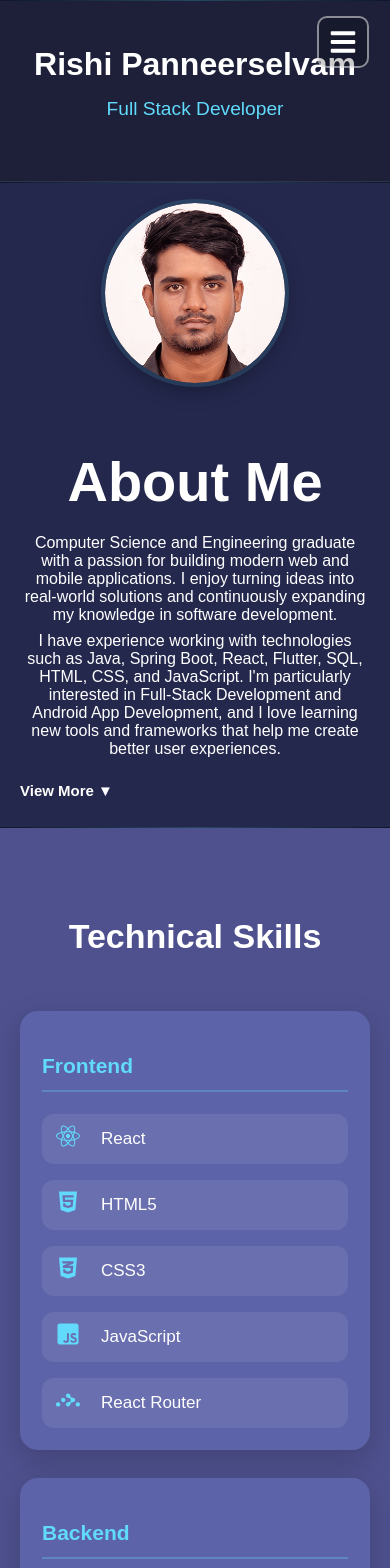
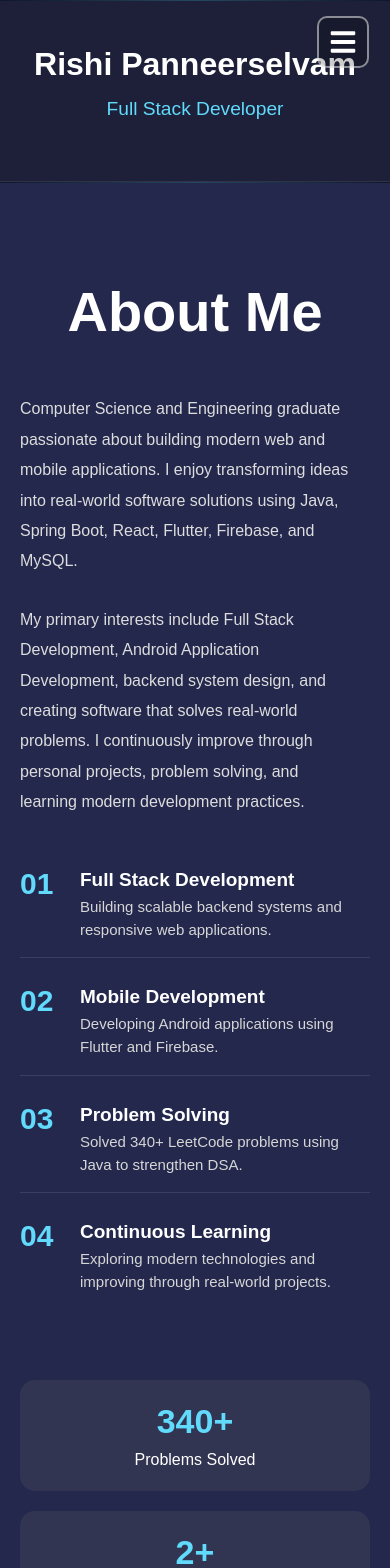
Before and after one commit to Rishi2553/portfolio-v2, a React (Vite) app: page / in a window 390 px wide. Shown: the top 1568 px of the page. Built offline with nearby package versions, Linux system fonts and the light colour scheme.

Commit message:
feat(ui): improve portfolio layout, project pages, routing and About Me section

```diff
--- a/src/pages/home/sections/About-me.css
+++ b/src/pages/home/sections/About-me.css
@@ -1,207 +1,225 @@
-.about-me {
-  display: flex;
-  width: 100%;
-  align-items: center;
-  gap: 2rem;
-  background-color: #24284d;
-  overflow-x: hidden;
-  box-sizing: border-box;
-  padding: 20px 30px 20px 30px;
-
-  overflow: hidden;
-  transition: all 2s ease;
-  /* max-height: 500px; */
-}
-.profile-picture-wrapper {
-    display: none;
-}
-.profile-picture {
-    display: none;
-
-    width: 180px;
-    height: 180px;
-
-    margin: 0 auto 20px;
-
-    border-radius: 50%;
-    overflow: hidden;
-
-    background: #313552;
-
-    box-shadow:
-        0 0 0 4px rgba(97,218,251,.15),
-        0 8px 20px rgba(0,0,0,.3);
+.about-me{
+    background:#24284d;
+    padding:70px 40px;
 }
 
-.profile-picture:hover {
-  transform: scale(1.05);
-  transition: transform 0.3s ease;
+/* =========================
+   LAYOUT
+========================= */
+
+.about-content{
+    display:grid;
+    grid-template-columns:1.15fr .85fr;
+    gap:55px;
+    margin-top:50px;
+    align-items:center;
 }
 
-.profile-picture img {
-     width: 100%;
-    height: 100%;
+/* =========================
+   LEFT
+========================= */
 
-    border-radius: 50%;
+.about-description{
+    display:flex;
+    flex-direction:column;
+    justify-content:center;
+    gap:36px;
 
-    object-fit: cover;
-  /* transition: max-height 2s ease, opacity 0.3s ease 0.3s; */
+    max-width:95%;
 }
 
-@keyframes fadeIn {
-  from {
-    opacity: 0;
-    transform: scale(0.5);
+.text{
+    color:#ddd;
+    font-size:18px;
+    line-height:1.9;
+    margin:0;
 }
 
-  to {
-    opacity: 1;
-    transform: scale(1);
-  }
+/* =========================
+   RIGHT
+========================= */
+
+.about-highlights{
+    display:flex;
+    flex-direction:column;
+    gap:6px;
 }
 
-.section-heading {
-  font-size: 2.5rem;
-  font-weight: 700;
-  color: white;
-  margin-bottom: 30px;
+.highlight{
+    display:flex;
+    align-items:flex-start;
+    gap:16px;
+    padding:14px 0;
+    border-bottom:1px solid rgba(255,255,255,.10);
 }
 
-.contact-info {
-  width: 100%;
-  display: flex;
-  flex-direction: column;
-  /* stack h2 and p vertically */
-  justify-content: center;
-  /* max-width: 850px; */
-  animation: contactFadeIn 2s ease forwards;
+.highlight:last-child{
+    border-bottom:none;
 }
 
-@keyframes contactFadeIn {
-  from {
-    opacity: 0;
-    /* transform: scale(0.5); */
-    transform: translateX(-100px);
+.number{
+    color:#61dafb;
+    font-size:30px;
+    font-weight:700;
+    min-width:45px;
+    line-height:1;
 }
 
-  to {
-    opacity: 1;
-    /* transform: scale(1); */
-    transform: translateX(0px);
-  }
+.highlight h3{
+    color:white;
+    margin:0 0 4px;
+    font-size:18px;
+    font-weight:700;
 }
 
-.contact-info h2 {
-  margin-bottom: 1rem;
+.highlight p{
+    color:#d6d6d6;
+    font-size:15px;
+    line-height:1.55;
+    margin:0;
+}
+/* =========================
+   STATS
+========================= */
+
+.stats{
+    margin-top:70px;
+
+    display:grid;
+    grid-template-columns:repeat(4,1fr);
+
+    gap:20px;
 }
 
-.text {
-  color: rgb(255, 255, 255);
-  font-size: 18px;
-  margin: 2px;
-  padding: 2px;
+.stat{
+    background:#313552;
+
+    border-radius:15px;
+
+    padding:28px;
+
+    text-align:center;
+
+    transition:.3s ease;
 }
 
-.view-more-btn {
-  width: fit-content;
-  margin-top: 12px;
-  padding: 8px 0;
+.stat:hover{
 
-  background: transparent;
-  border: none;
+    transform:translateY(-6px);
 
-  color: #ffffff;
-  font-size: 15px;
-  font-weight: 600;
-
-  cursor: pointer;
-
-  transition: opacity 0.3s ease,
-    transform 0.3s ease;
+    box-shadow:0 10px 20px rgba(0,0,0,.25);
 }
 
-.view-more-btn:hover {
-  opacity: 0.8;
-  transform: translateX(4px);
+.stat h2{
+
+    color:#61dafb;
+
+    font-size:42px;
+
+    margin:0 0 10px;
 }
 
-.extra-content {
-  max-height: 0;
-  opacity: 0;
-  overflow: hidden;
-  transition: max-height 2s ease, opacity 0.3s ease 0.3s;
+.stat span{
+
+    color:white;
+
+    font-size:18px;
 }
 
-.extra-content.show {
-  max-height: 300px;
-  opacity: 1;
+/* =========================
+   MOBILE
+========================= */
+
+@media(max-width:900px){
+
+.about-me{
+
+    padding:60px 25px;
 }
 
-.tooltip-container {
-  position: relative;
-  width: fit-content;
+.about-content{
+
+    grid-template-columns:1fr;
+
+    gap:45px;
 }
 
-.tooltip {
-  position: absolute;
-  bottom: 125%;
-  left: 50%;
-  transform: translateX(-50%);
+.about-description{
 
-  background: #222;
-  color: white;
-
-  padding: 6px 10px;
-  border-radius: 6px;
-
-  font-size: 12px;
-  white-space: nowrap;
-
-  opacity: 0;
-  visibility: hidden;
-
-  transition: opacity 0.3s ease;
-
-  pointer-events: none;
+    gap:28px;
 }
 
-.tooltip-container:hover .tooltip {
-  opacity: 1;
-  visibility: visible;
+.about-highlights{
+
+    gap:12px;
 }
 
-@media (max-width: 768px) {
-  .about-me {
-    flex-direction: column;
-    align-items: center;
-    text-align: center;
-    padding: 20px;
-    gap: 0;
+.stats{
+
+    grid-template-columns:repeat(2,1fr);
 }
 
-
-    .profile-picture {
-        display: block;
-        width: 180px;
-        height: 180px;
-        margin: 0 auto 20px;
 }
 
+@media(max-width:600px){
 
-  .profile-picture img {
-    width: 180px;
-    max-width: 180px;
+.about-me{
+
+    padding:50px 20px;
 }
 
-  .about-me-heading {
-    margin: 0 0 0 0;
+.about-content{
+
+    gap:35px;
 }
 
-  .contact-info {
-    width: 100%;
+.text{
+
+    font-size:16px;
 }
 
-  .text {
-    font-size: 16px;
+.highlight{
+
+    gap:15px;
+
+    padding:16px 0;
 }
+
+.number{
+
+    font-size:30px;
+
+    min-width:45px;
 }
+
+.highlight h3{
+
+    font-size:19px;
+}
+
+.highlight p{
+
+    font-size:15px;
+}
+
+.stats{
+
+    grid-template-columns:1fr;
+}
+
+.stat{
+
+    padding:22px;
+}
+
+.stat h2{
+
+    font-size:34px;
+}
+
+.stat span{
+
+    font-size:16px;
+}
+
+}
--- a/src/pages/home/sections/About-me.jsx
+++ b/src/pages/home/sections/About-me.jsx
@@ -1,67 +1,134 @@
-import { useState } from 'react';
-import ProfilePicture from '../../..//assets/profile.jpg';
-import Reveal from '../../../components/Reveal';
-import './About-me.css';
+import Reveal from "../../../components/Reveal";
+import "./About-me.css";
+
 function AboutMe() {
-  const [showMore, setShowMore] = useState(false);
+  return (
+    <section className="about-me">
 
-  return (
-    <div className="about-me">
+      <Reveal direction="down">
+        <h2 className="section-heading">
+          About Me
+        </h2>
+      </Reveal>
 
-        <div className="profile-picture">
-          <img src={ProfilePicture} alt="Profile" />
-        </div>
-      <div className="contact-info">
-        <Reveal direction="down">
-          <h2 className="section-heading">About Me</h2>
-        </Reveal>
+      <div className="about-content">
+
+        {/* LEFT */}
+
+        <div className="about-description">
 
           <p className="text">
-            Computer Science and Engineering graduate with a passion for building modern
-            web and mobile applications. I enjoy turning ideas into real-world solutions
-            and continuously expanding my knowledge in software development.
+            Computer Science and Engineering graduate passionate about
+            building modern web and mobile applications. I enjoy
+            transforming ideas into real-world software solutions using
+            Java, Spring Boot, React, Flutter, Firebase, and MySQL.
           </p>
 
-
           <p className="text">
-            I have experience working with technologies such as Java, Spring Boot, React,
-            Flutter, SQL, HTML, CSS, and JavaScript. I'm particularly interested in
-            Full-Stack Development and Android App Development, and I love learning new
-            tools and frameworks that help me create better user experiences.
+            My primary interests include Full Stack Development,
+            Android Application Development, backend system design,
+            and creating software that solves real-world problems.
+            I continuously improve through personal projects,
+            problem solving, and learning modern development
+            practices.
           </p>
 
-        <div className={`extra-content ${showMore ? 'show' : ''}`}>
+        </div>
 
-            <p className="text">
-              My journey started with a strong foundation in programming and problem-solving,
-              and today I focus on developing scalable applications, exploring modern
-              development practices, and improving my technical skills every day.
-            </p>
-            <p className="text">
-              When I'm not coding, you'll usually find me exploring new technologies,
-              working on personal projects, or learning something new in the world of
-              software development.
-            </p>
+        {/* RIGHT */}
+
+        <div className="about-highlights">
+
+          <div className="highlight">
+            <span className="number">01</span>
+
+            <div>
+
+              <h3>Full Stack Development</h3>
+
+              <p>
+                Building scalable backend systems and responsive web
+                applications.
+              </p>
+
+            </div>
+          </div>
+
+          <div className="highlight">
+            <span className="number">02</span>
+
+            <div>
+
+              <h3>Mobile Development</h3>
+
+              <p>
+                Developing Android applications using Flutter
+                and Firebase.
+              </p>
+
+            </div>
+          </div>
+
+          <div className="highlight">
+            <span className="number">03</span>
+
+            <div>
+
+              <h3>Problem Solving</h3>
+
+              <p>
+                Solved 340+ LeetCode problems using Java
+                to strengthen DSA.
+              </p>
+
+            </div>
+          </div>
+
+          <div className="highlight">
+            <span className="number">04</span>
+
+            <div>
+
+              <h3>Continuous Learning</h3>
+
+              <p>
+                Exploring modern technologies and improving
+                through real-world projects.
+              </p>
+
+            </div>
+          </div>
 
         </div>
-        <div className="tooltip-container">
 
-          <button
-            className="view-more-btn"
-            onClick={() => setShowMore(!showMore)}
-          >
-            {showMore ? 'View Less ▲' : 'View More ▼'}
-          </button>
+      </div>
 
+      <div className="stats">
 
-          <span className="tooltip">
-            {showMore
-              ? 'Hide additional information'
-              : 'Show additional information'}
-          </span>
+        <div className="stat">
+          <h2>340+</h2>
+          <span>Problems Solved</span>
         </div>
+
+        <div className="stat">
+          <h2>2+</h2>
+          <span>Projects Built</span>
+        </div>
+
+        <div className="stat">
+          <h2>2026</h2>
+          <span>CSE Graduate</span>
+        </div>
+
+        <div className="stat">
+          <h2>Open</h2>
+          <span>To Work</span>
+        </div>
+
       </div>
-    </div>
+
+    </section>
   );
 }
+
 export default AboutMe;
```
Lines whose indentation alone changed are shown as unchanged.
